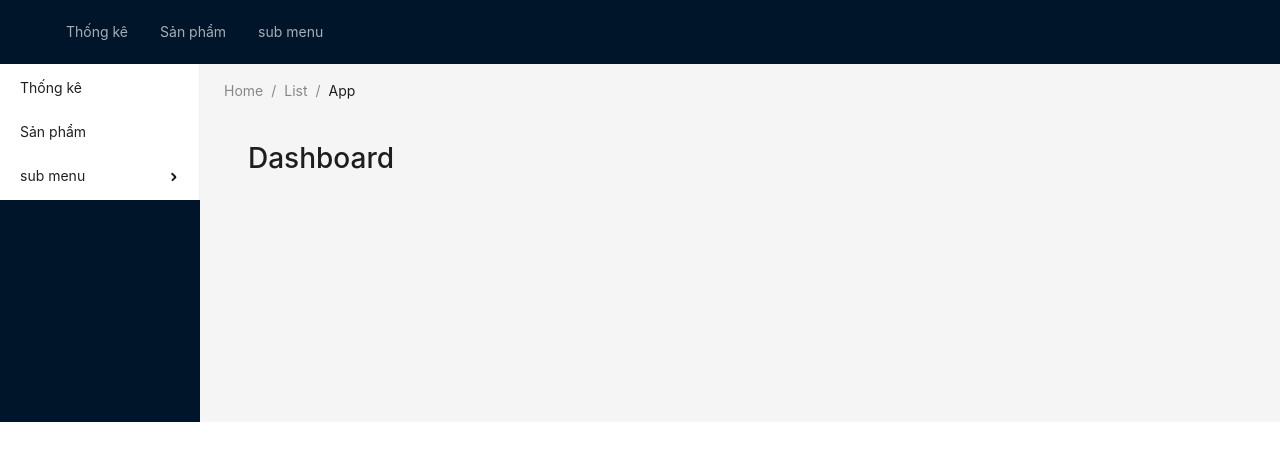
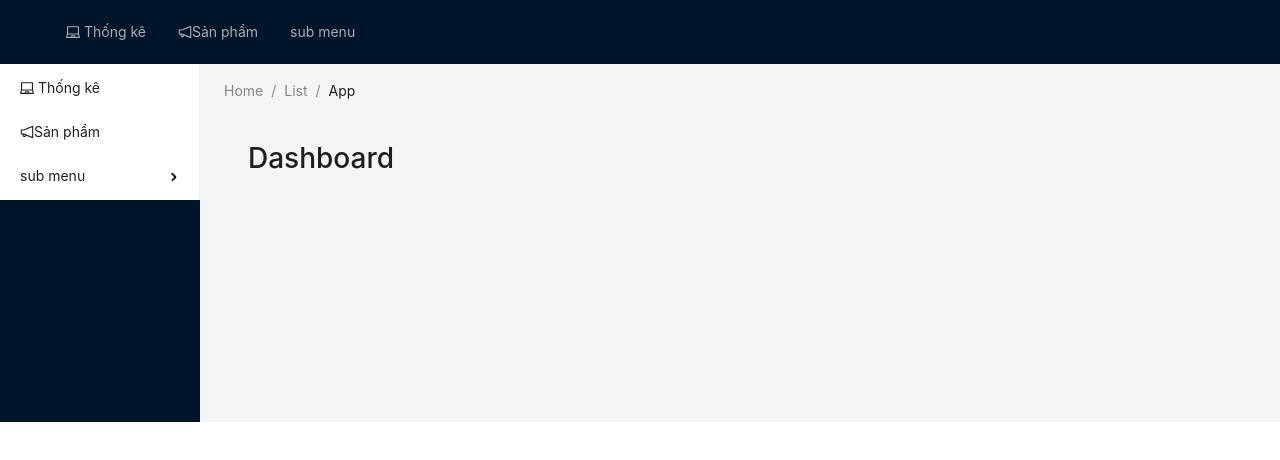
Before and after one commit to datlt2306/FPL-WEB209, a React (Vite) app: page /admin in a window 1280 px wide. Shown: the top 460 px of the page. Built offline with nearby package versions, Linux system fonts and the light colour scheme.

Commit message:
update icon

```diff
--- a/src/layouts/LayoutAdmin.tsx
+++ b/src/layouts/LayoutAdmin.tsx
@@ -14,14 +14,21 @@ const LayoutAdmin = () => {
                 <div className="logo" />
                 <Menu theme="dark" mode="horizontal">
                     <Menu.Item>
-                        <Link to="/admin">Thống kê</Link>
+                        <Link to="/admin">
+                            <LaptopOutlined /> Thống kê
+                        </Link>
                     </Menu.Item>
                     <Menu.Item>
-                        <Link to="/admin/products">Sản phẩm</Link>
+                        <Link to="/admin/products">
+                            <NotificationOutlined />
+                            Sản phẩm
+                        </Link>
                     </Menu.Item>
                     <Menu.SubMenu title="sub menu">
                         <Menu.Item>
-                            <Link to="/admin/products/add">Thêm sản phẩm</Link>
+                            <Link to="/admin/products/add">
+                                <UserOutlined /> Thêm sản phẩm
+                            </Link>
                         </Menu.Item>
                     </Menu.SubMenu>
                 </Menu>
@@ -30,14 +37,21 @@ const LayoutAdmin = () => {
                 <Sider width={200} className="site-layout-background">
                     <Menu>
                         <Menu.Item>
-                            <Link to="/admin">Thống kê</Link>
+                            <Link to="/admin">
+                                <LaptopOutlined /> Thống kê
+                            </Link>
                         </Menu.Item>
                         <Menu.Item>
-                            <Link to="/admin/products">Sản phẩm</Link>
+                            <Link to="/admin/products">
+                                <NotificationOutlined />
+                                Sản phẩm
+                            </Link>
                         </Menu.Item>
                         <Menu.SubMenu title="sub menu">
                             <Menu.Item>
-                                <Link to="/admin/products/add">Thêm sản phẩm</Link>
+                                <Link to="/admin/products/add">
+                                    <UserOutlined /> Thêm sản phẩm
+                                </Link>
                             </Menu.Item>
                         </Menu.SubMenu>
                     </Menu>
```
